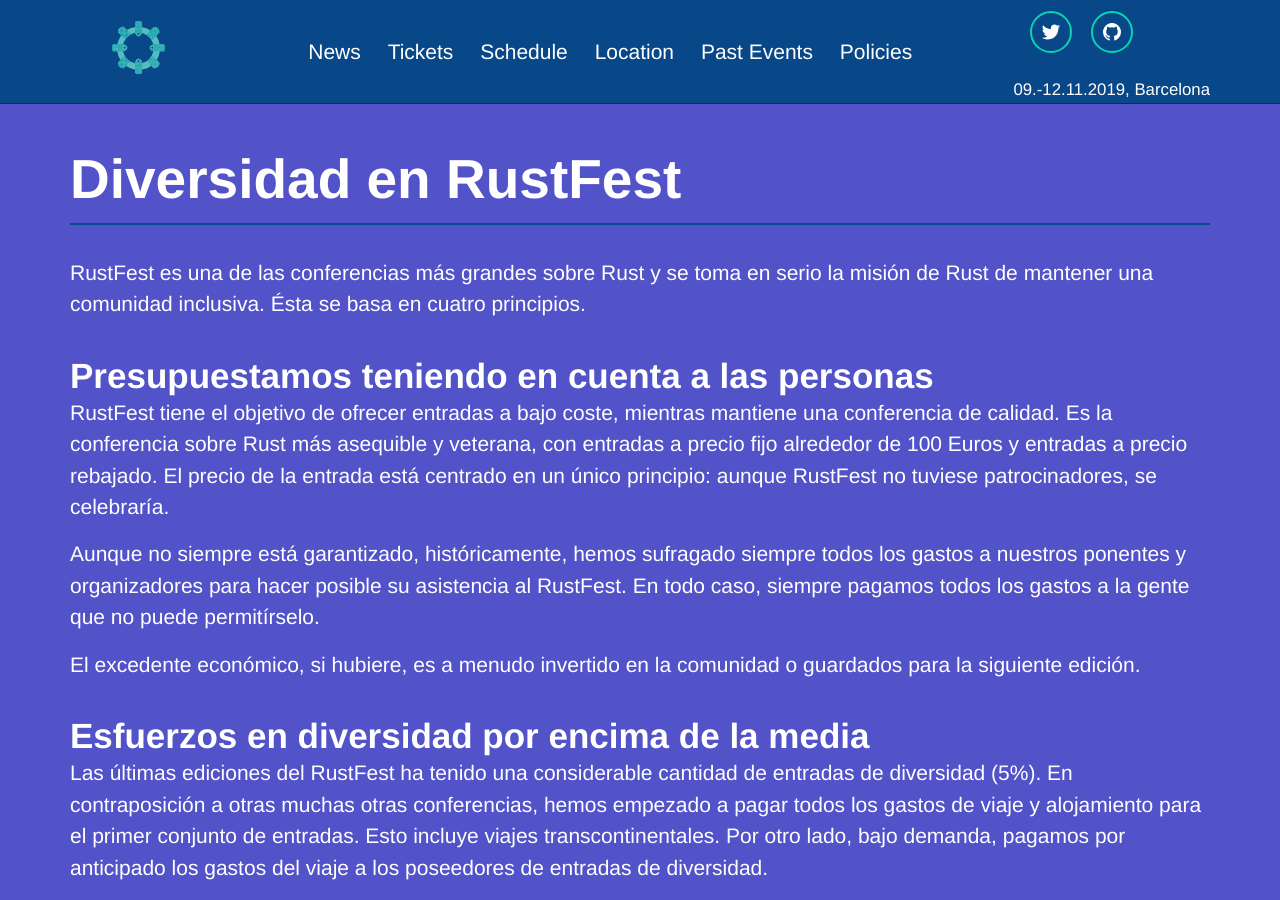
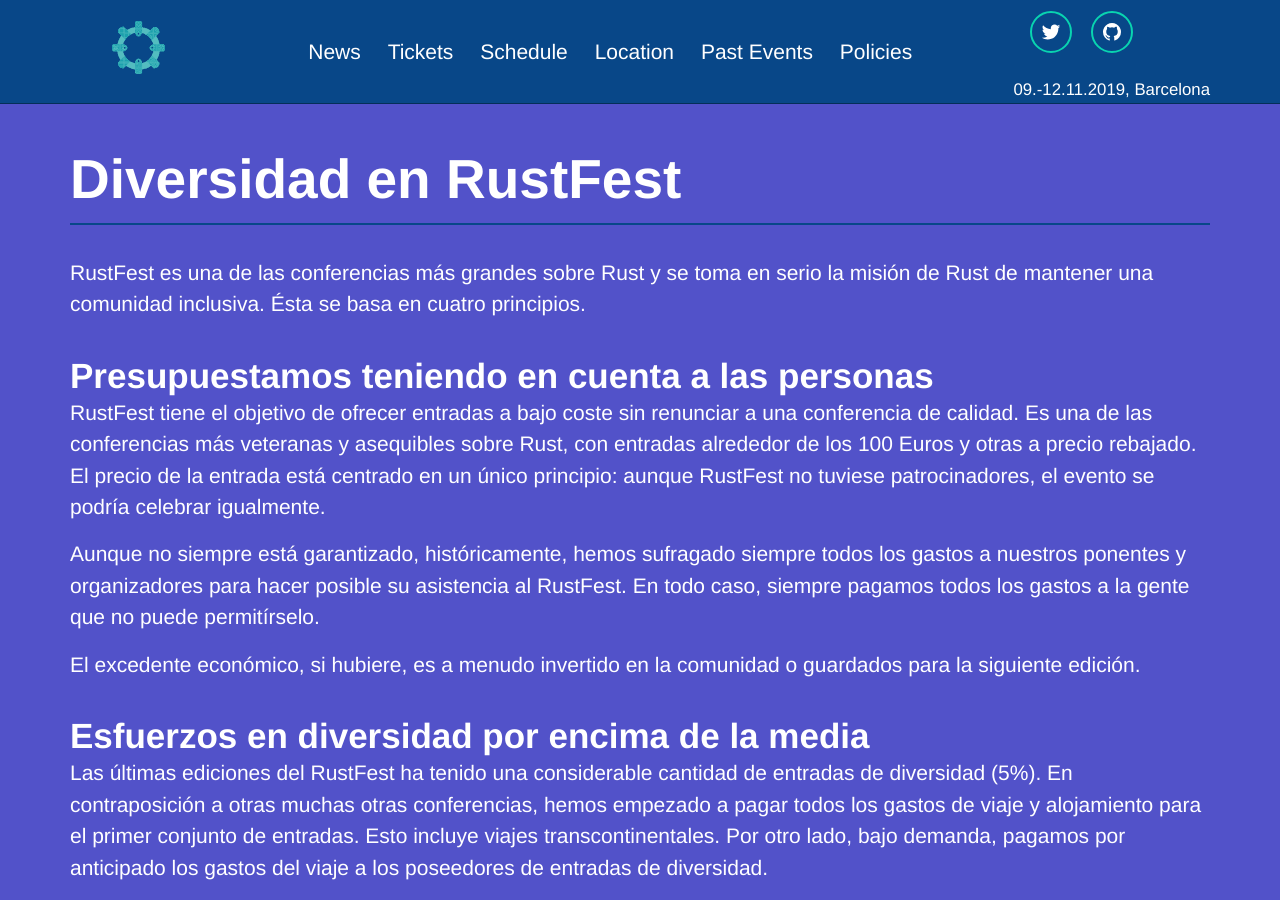
Before and after one commit to RustFestEU/barcelona.rustfest.eu, a Jekyll site: the page built from diversity.es.md, in a window 1280 px wide and 900 px high. Built offline with Jekyll 4.4.1, drawn with Linux system fonts in a browser that asks for light colours; nearby versions of some CDN libraries.

Commit message:
Update diversity.es.md
Co-Authored-By: Roberto Huertas <roberto.huertas@outlook.com>

```diff
--- a/diversity.es.md
+++ b/diversity.es.md
@@ -9,7 +9,7 @@
 
 ## Presupuestamos teniendo en cuenta a las personas
 
-RustFest tiene el objetivo de ofrecer entradas a bajo coste, mientras mantiene una conferencia de calidad. Es la conferencia sobre Rust más asequible y veterana, con entradas a precio fijo alrededor de 100 Euros y entradas a precio rebajado. El precio de la entrada está centrado en un único principio: aunque RustFest no tuviese patrocinadores, se celebraría.
+RustFest tiene el objetivo de ofrecer entradas a bajo coste sin renunciar a una conferencia de calidad. Es una de las conferencias más veteranas y asequibles sobre Rust, con entradas alrededor de los 100 Euros y otras a precio rebajado. El precio de la entrada está centrado en un único principio: aunque RustFest no tuviese patrocinadores, el evento se podría celebrar igualmente.
 
 Aunque no siempre está garantizado, históricamente, hemos sufragado siempre todos los gastos a nuestros ponentes y organizadores para hacer posible su asistencia al RustFest. En todo caso, siempre pagamos todos los gastos a la gente que no puede permitírselo.
 
```
